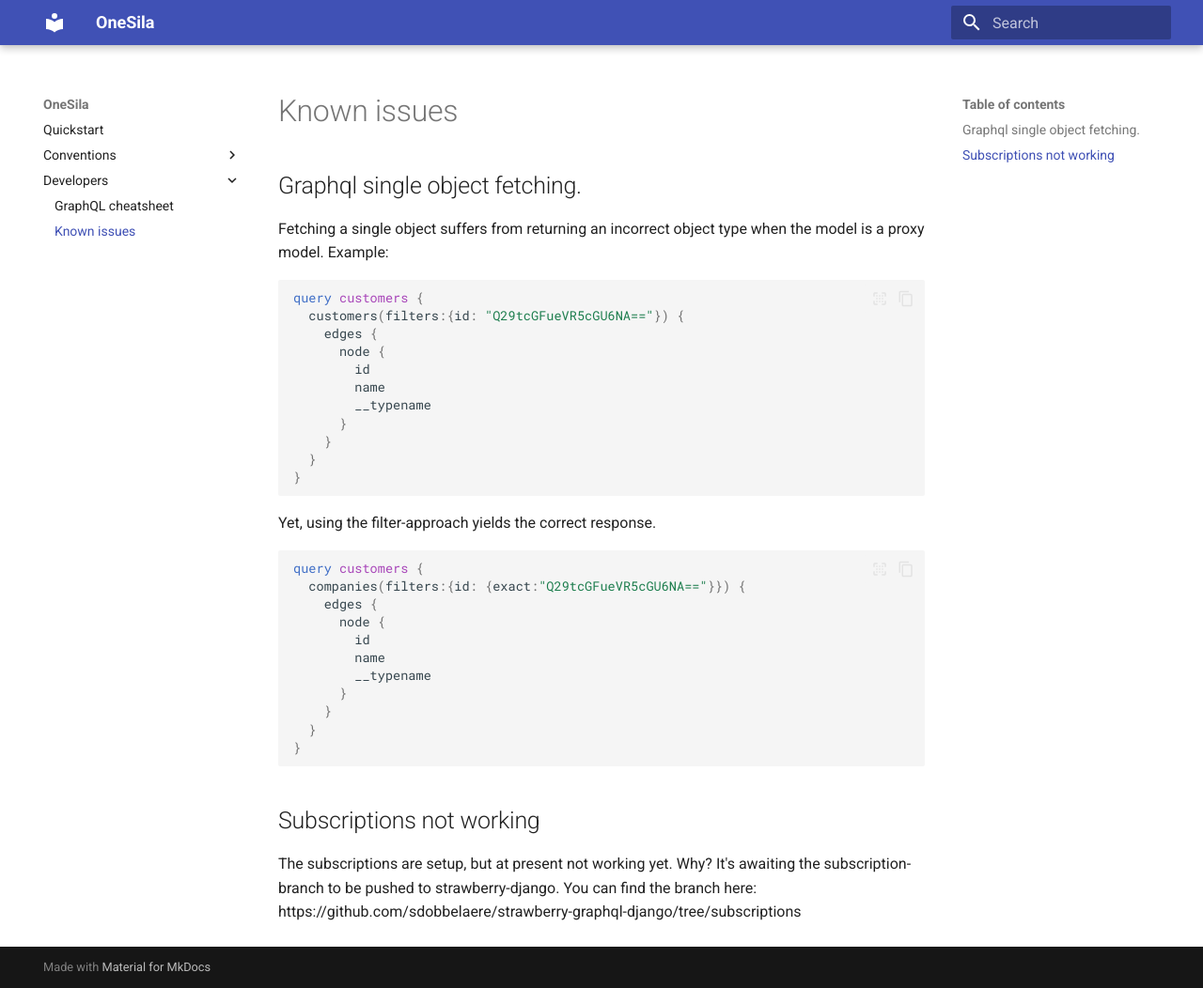
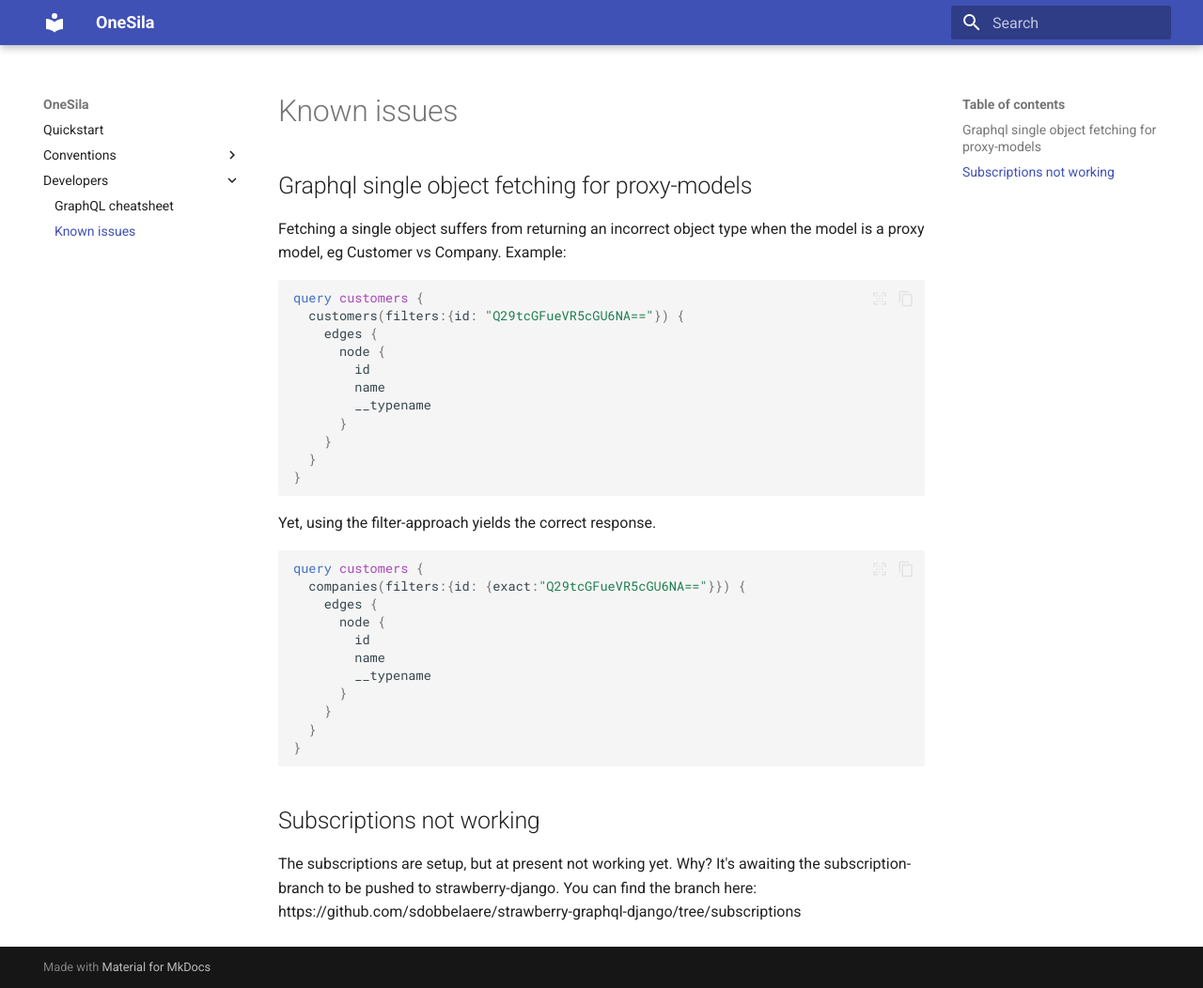
Before and after one commit to OneSila/OneSilaHeadless, an MkDocs documentation site: the page built from docs/developers/known_issues.md, in a window 1280 px wide and 1052 px high. Shown: the whole window at 94% size. Built offline with MkDocs 1.6.1 and Material for MkDocs 9.7.7, drawn with Linux system fonts in a browser that asks for light colours.

Commit message:
adding known issues to docs

````diff
--- a/docs/developers/known_issues.md
+++ b/docs/developers/known_issues.md
@@ -1,9 +1,9 @@
 # Known issues
 
-## Graphql single object fetching.
+## Graphql single object fetching for proxy-models
 
 Fetching a single object suffers from returning an incorrect object type when the model is
-a proxy model.  Example:
+a proxy model, eg Customer vs Company.  Example:
 
 ```graphql
 query customers {
````
Also changed, not shown: README.md (+10 -0 lines).
